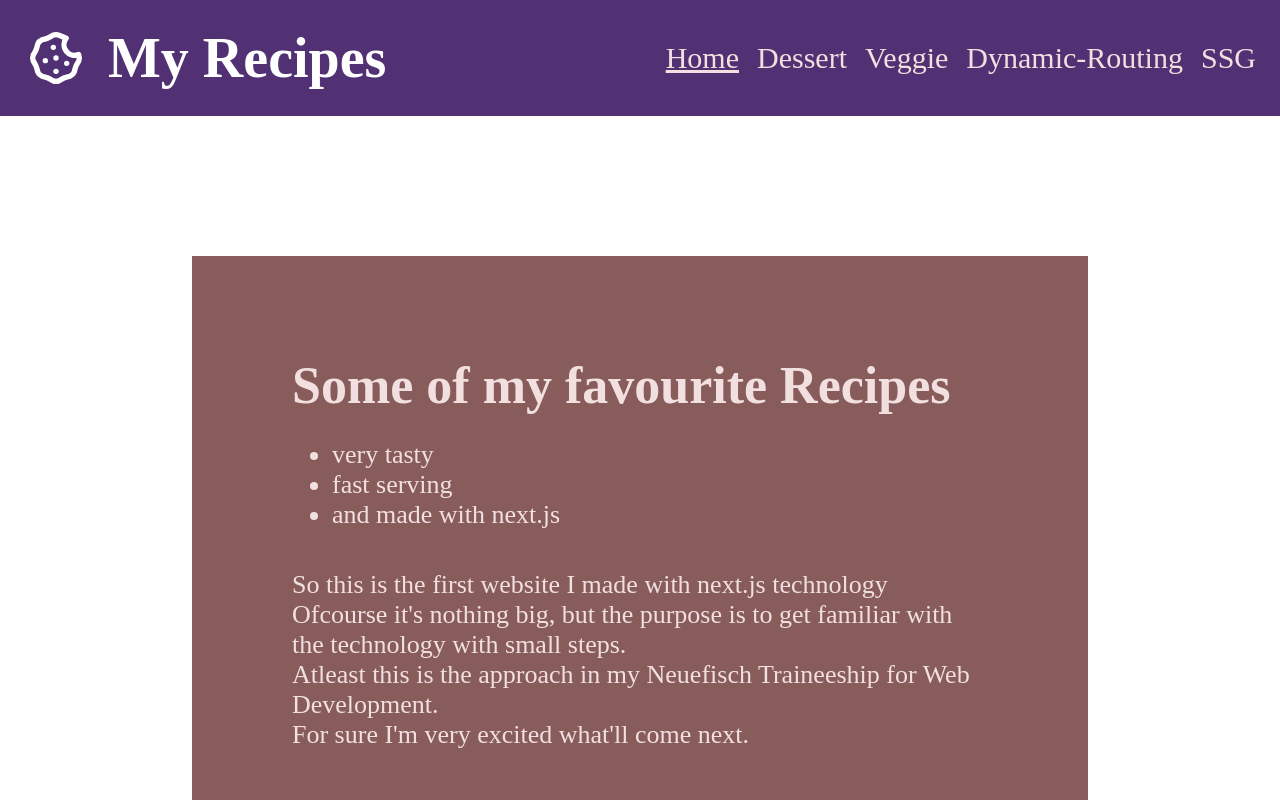
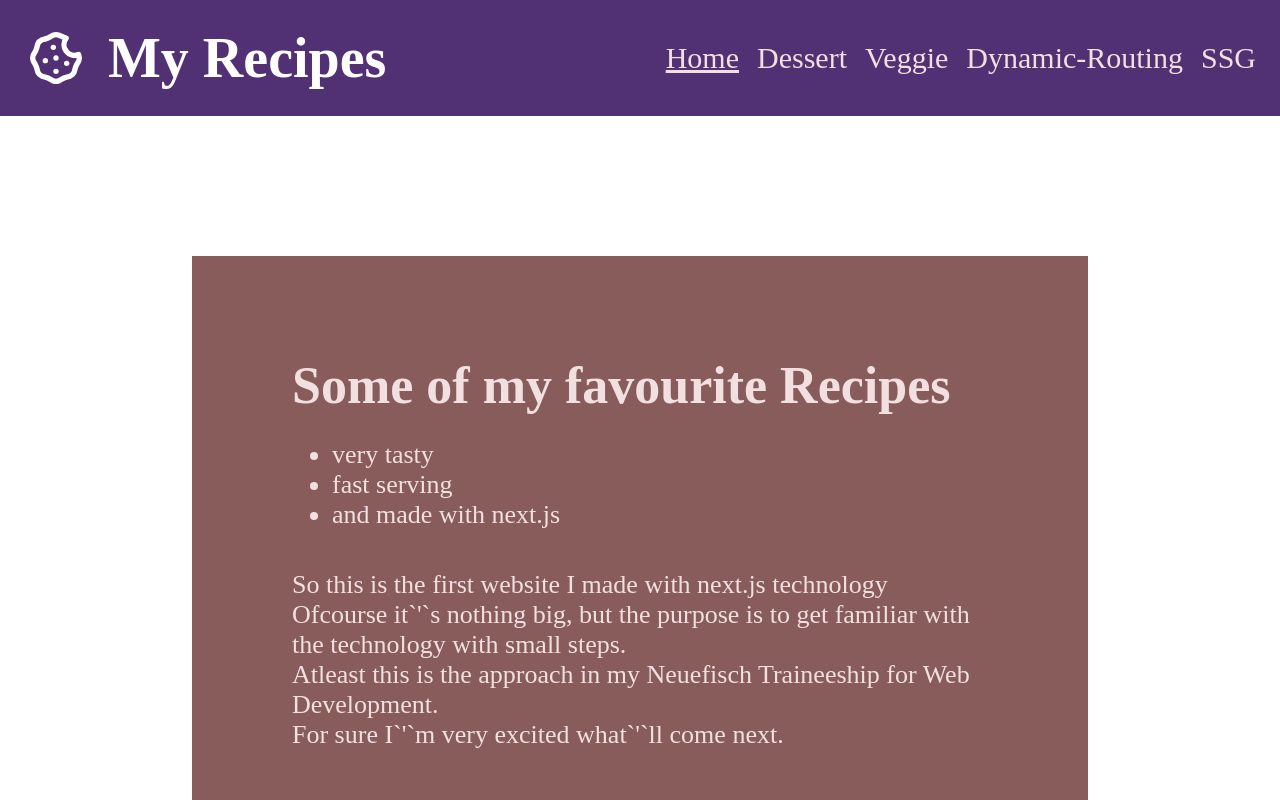
Before and after one commit to Ozanyurdakul98/recipe-app-next.js, a Next.js app: page / in a window 1280 px wide. Shown: the top 800 px of the page. Built offline with nearby package versions, Linux system fonts and the light colour scheme.

Commit message:
fix apostroph to escape

```diff
--- a/pages/404.jsx
+++ b/pages/404.jsx
@@ -3,11 +3,11 @@ import styled from "styled-components";
 export default function Error404() {
   return (
     <>
-      <StyledContainer style={{ padding: "0px" }}>
+      <StyledContainer s>
         <DetailPage>
           <h1>
             Site was not found!!! <br />
-            I'm verry sorry for this!
+            I`&apos;`m verry sorry for this!
           </h1>
         </DetailPage>
       </StyledContainer>
--- a/pages/index.jsx
+++ b/pages/index.jsx
@@ -19,12 +19,12 @@ export default function Home() {
           </ul>
           <p>
             So this is the first website I made with next.js technology <br />
-            Ofcourse it's nothing big, but the purpose is to get familiar with
-            the technology with small steps.
+            Ofcourse it`&apos;`s nothing big, but the purpose is to get familiar
+            with the technology with small steps.
             <br />
             Atleast this is the approach in my Neuefisch Traineeship for Web
             Development. <br />
-            For sure I'm very excited what'll come next. <br />
+            For sure I`&apos;`m very excited what`&apos;`ll come next. <br />
           </p>
         </DetailPage>
       </StyledContainer>
```
